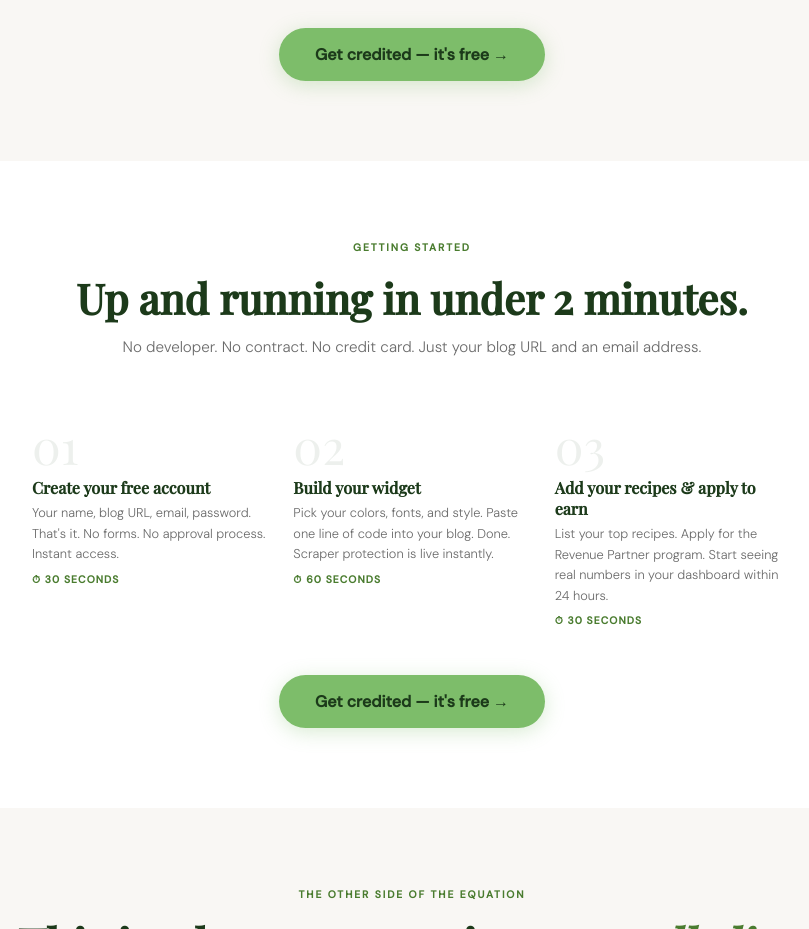
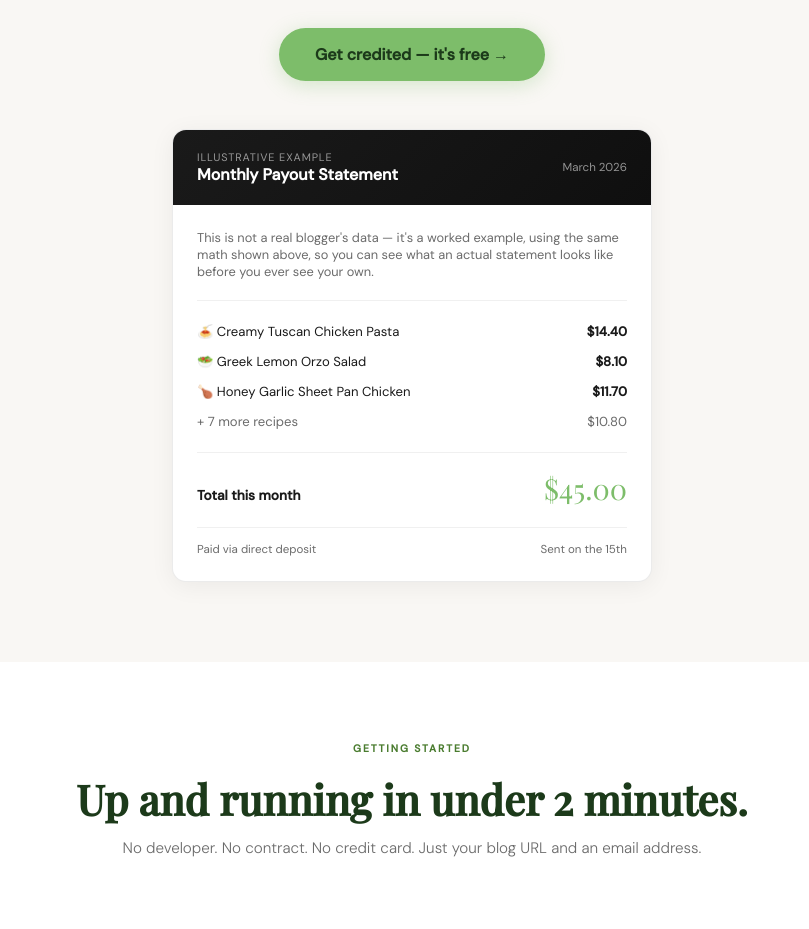
Before and after one commit to frizzo10/BloggerCookbook, a website: page index.html in a window 1280 px wide. Shown: the part 3540-4469 px from the top of the page, without its empty margins (228-1037 px from the left). Drawn offline with nearby package versions, Linux system fonts and the light colour scheme; a web font is replaced by a local one.

Commit message:
Add sample payout statement to the landing page's math section -- clearly labeled 'Illustrative example', not real blogger data (there's no real payout history to show yet, given earnings are currently a simulated calculation, not a real ledger). Uses the exact same $45/mo math already shown above it, styled as an actual statement (per-recipe breakdown, total, payment date/method) so visitors see what a real one will look like before they ever get their own.

```diff
--- a/index.html
+++ b/index.html
@@ -773,6 +773,34 @@ nav{position:sticky;top:0;z-index:100;background:var(--forest);border-bottom:3px
       <div style="text-align:center;margin-top:2rem;">
         <button class="lp-cta-main" onclick="showPage('signup')">Get credited — it's free →</button>
       </div>
+
+      <!-- SAMPLE PAYOUT STATEMENT — clearly illustrative, not a real blogger's actual data -->
+      <div style="max-width:480px;margin:3rem auto 0;background:#fff;border:1px solid rgba(0,0,0,.08);border-radius:14px;overflow:hidden;box-shadow:0 4px 24px rgba(0,0,0,.06);">
+        <div style="background:linear-gradient(135deg,#1a1a1a,#0F0F0F);color:#fff;padding:1.25rem 1.5rem;display:flex;justify-content:space-between;align-items:center;">
+          <div>
+            <div style="font-size:.68rem;text-transform:uppercase;letter-spacing:.08em;color:rgba(255,255,255,.55);">Illustrative example</div>
+            <div style="font-weight:700;font-size:1rem;">Monthly Payout Statement</div>
+          </div>
+          <div style="font-size:.72rem;color:rgba(255,255,255,.55);">March 2026</div>
+        </div>
+        <div style="padding:1.5rem;">
+          <div style="font-size:.8rem;color:var(--muted);margin-bottom:1.25rem;">This is not a real blogger's data — it's a worked example, using the same math shown above, so you can see what an actual statement looks like before you ever see your own.</div>
+          <div style="border-top:1px solid rgba(0,0,0,.06);border-bottom:1px solid rgba(0,0,0,.06);padding:1rem 0;margin-bottom:1rem;">
+            <div style="display:flex;justify-content:space-between;font-size:.82rem;padding:.4rem 0;"><span>🍝 Creamy Tuscan Chicken Pasta</span><span style="font-weight:600;">$14.40</span></div>
+            <div style="display:flex;justify-content:space-between;font-size:.82rem;padding:.4rem 0;"><span>🥗 Greek Lemon Orzo Salad</span><span style="font-weight:600;">$8.10</span></div>
+            <div style="display:flex;justify-content:space-between;font-size:.82rem;padding:.4rem 0;"><span>🍗 Honey Garlic Sheet Pan Chicken</span><span style="font-weight:600;">$11.70</span></div>
+            <div style="display:flex;justify-content:space-between;font-size:.82rem;padding:.4rem 0;color:var(--muted);"><span>+ 7 more recipes</span><span>$10.80</span></div>
+          </div>
+          <div style="display:flex;justify-content:space-between;align-items:baseline;margin-bottom:1.25rem;">
+            <span style="font-size:.85rem;font-weight:600;">Total this month</span>
+            <span style="font-family:'Playfair Display',serif;font-size:1.8rem;color:var(--leaf);">$45.00</span>
+          </div>
+          <div style="display:flex;justify-content:space-between;font-size:.72rem;color:var(--muted);border-top:1px solid rgba(0,0,0,.06);padding-top:.85rem;">
+            <span>Paid via direct deposit</span>
+            <span>Sent on the 15th</span>
+          </div>
+        </div>
+      </div>
     </div>
   </div>
 
```
